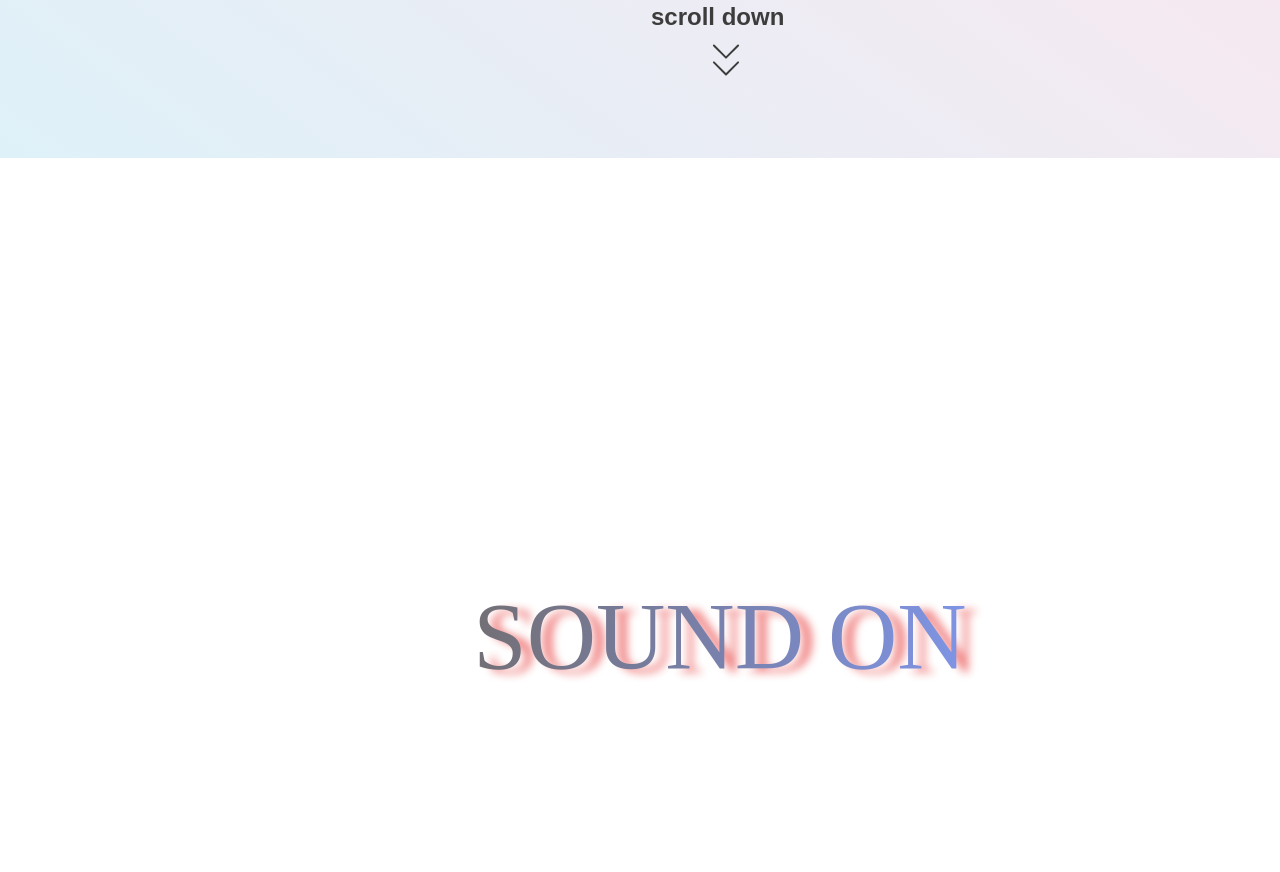
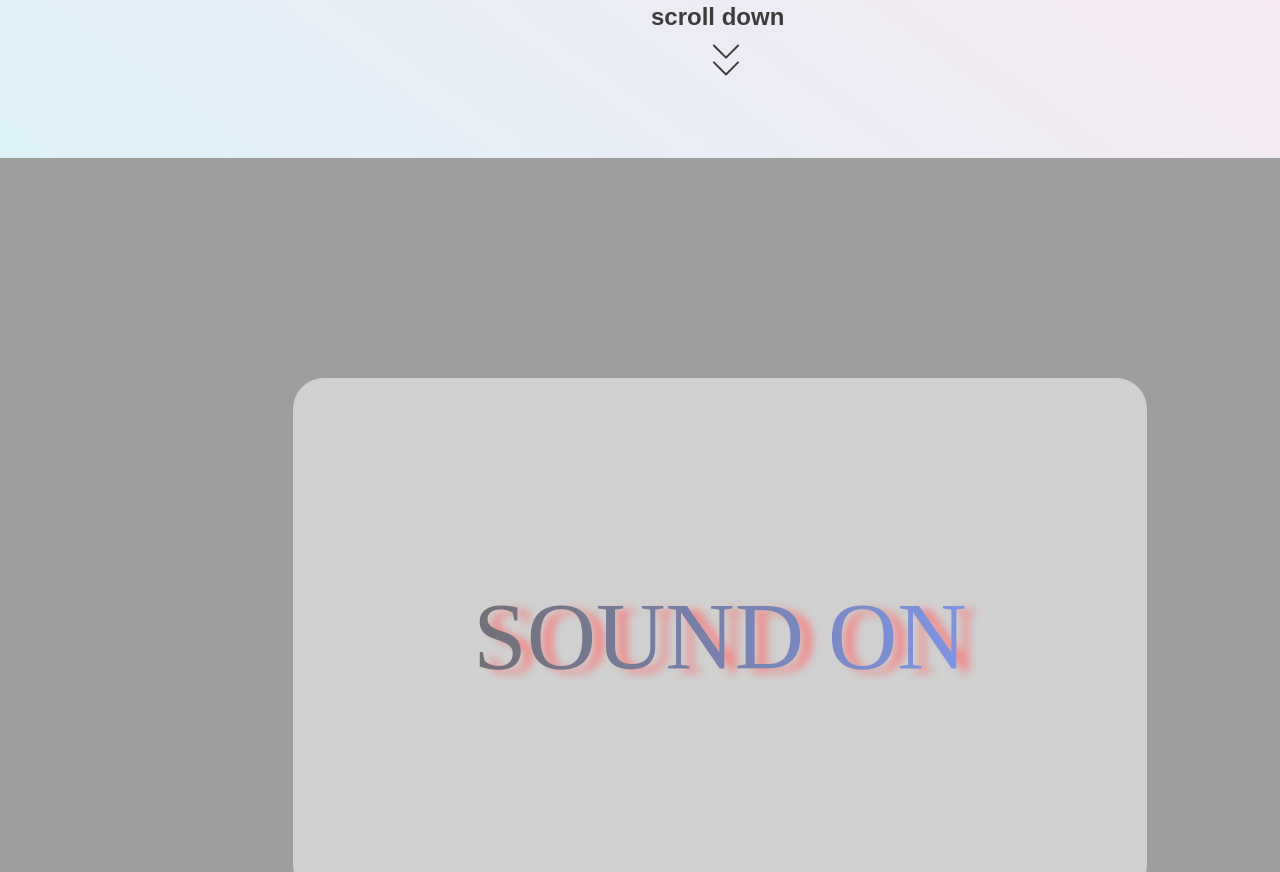
Before and after one commit to Defriyhdr/web-starter, a plain HTML site: page final-project-1/index.html in a window 1280 px wide. Shown: the part 880-1752 px from the top of the page. Drawn offline with Linux system fonts and the light colour scheme; the site is published under a folder, as on GitHub Pages, so addresses that start at the root find nothing.

Commit message:
changes css link

```diff
--- a/final-project-1/style.css
+++ b/final-project-1/style.css
@@ -497,7 +497,7 @@ audio {
     width: 1440px;
     height: 938px;
     margin: auto;
-    background-image: url(/final-project-1/asssets/Bg.png);
+    background-image: url(./asssets/Bg.png);
 }
 
 .card-grey {
```
